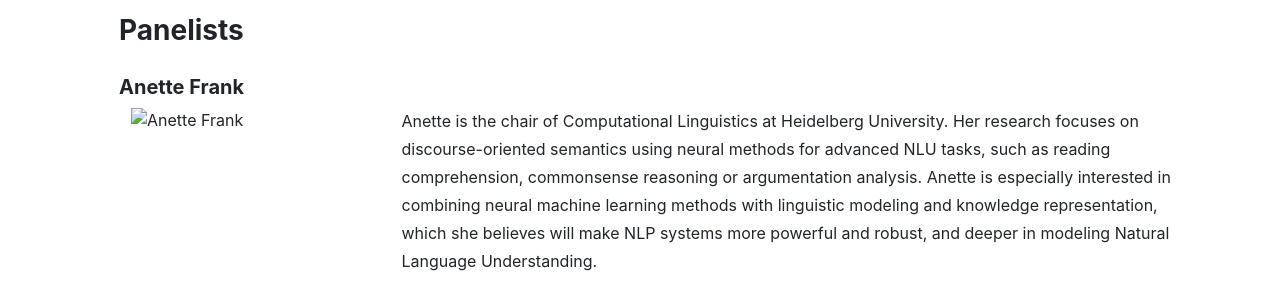
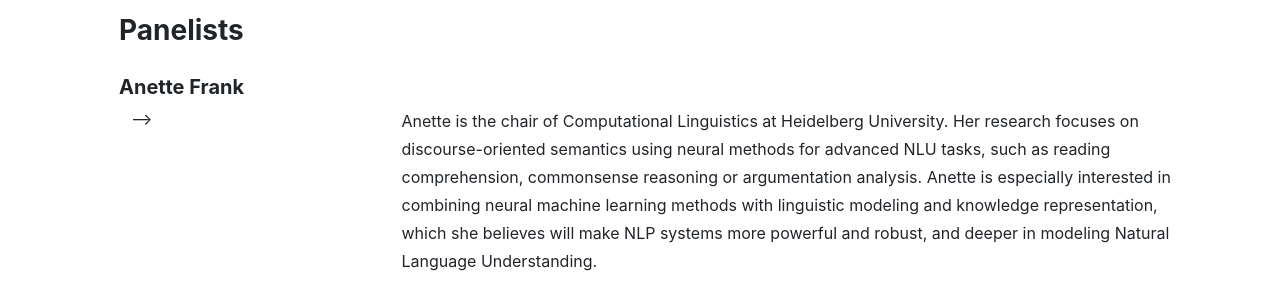
Before and after one commit to argmining2021/argmining2021.github.io, a Jekyll site: the page built from index.html, in a window 1280 px wide and 900 px high, scrolled down 7792 px. Shown: the part 151-445 px from the top of the window. Built offline with Jekyll 4.4.1, drawn with Linux system fonts in a browser that asks for light colours; nearby versions of some CDN libraries; some web fonts are replaced.

Commit message:
Update program.html

```diff
--- a/_includes/sections/program.html
+++ b/_includes/sections/program.html
@@ -71,7 +71,7 @@
 <div class="container speakers">
    <div class="row">
         <div class="col-md-3" >
-            <img src="" alt="Anette Frank" width='200px'  >
+            <! –– <img src="" alt="Anette Frank" width='200px'> ––>
         </div>
         <div class="col">
             <p>
```
